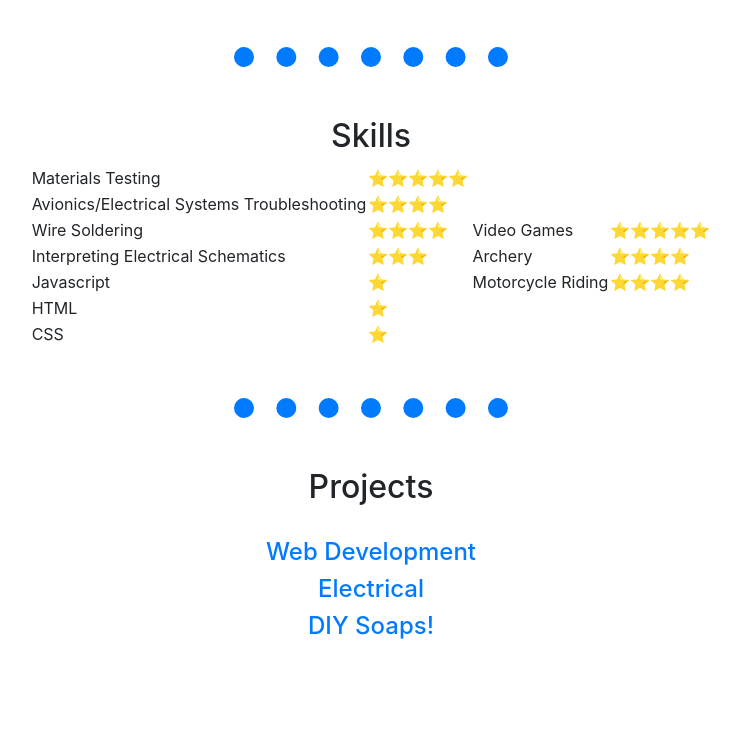
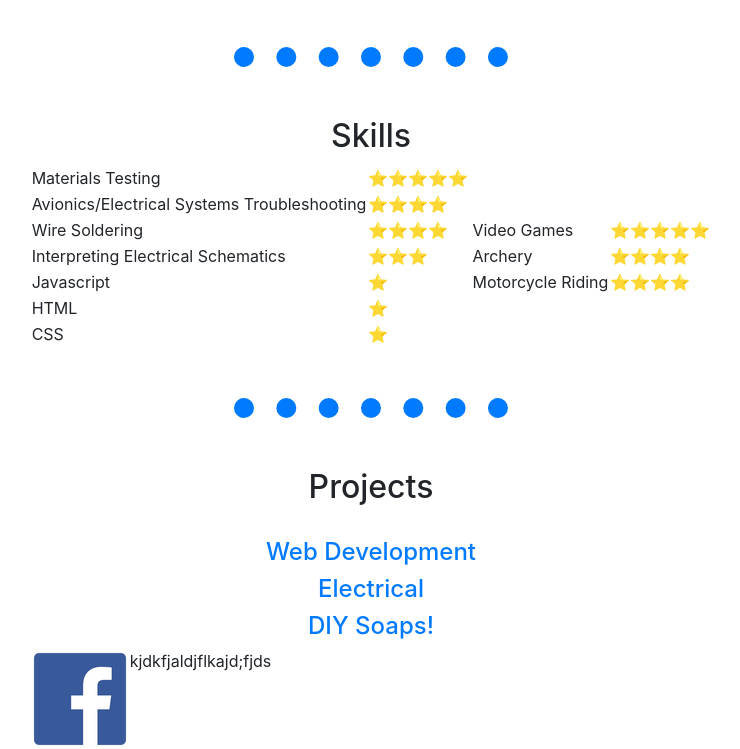
Before and after one commit to robjm91/Portfolio_Website_Proj, a plain HTML site: page projects.html in a window 1280 px wide. Shown: the part 556-1305 px from the top of the page, without its empty margins (269-1009 px from the left). Before the commit the page ends 1205 px from the top, so only its background shows below. Drawn offline with nearby package versions, Linux system fonts and the light colour scheme.

Commit message:
Added project pic and created new float class for images

```diff
--- a/projects.html
+++ b/projects.html
@@ -129,6 +129,9 @@
     <h4 class="centerTXT"><a href="https://www.flickr.com/photos/190367903@N06/albums/72157716903943972">DIY Soaps!</a>
     </h4>
 
+    <img class="floatLeft" src="Pictures/facebook.png">
+    <p>kjdkfjaldjflkajd;fjds</p>
+
   </div>
 </body>
 
--- a/styles.css
+++ b/styles.css
@@ -23,3 +23,7 @@
 .spaceTXT {
     word-spacing: 50px;
 }
+
+.floatLeft {
+    float: left;
+  }
```
Also changed, not shown: Pictures/rsz_project-portfolio.png (added).
